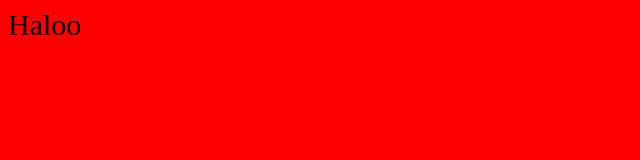
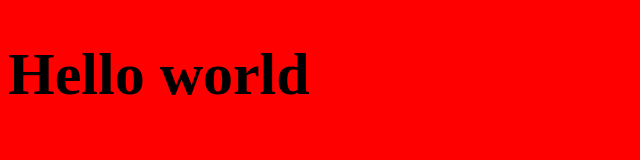
Before and after one commit to guzdix/sample-git, a plain HTML site: page index.html in a window 1280 px wide. Shown: the whole page, without its empty margins (0-640 px from the left). Drawn offline with Linux system fonts and the light colour scheme.

Commit message:
third initialize

```diff
--- a/index.html
+++ b/index.html
@@ -8,6 +8,6 @@
     <title>Document</title>
 </head>
 <body>
-    Haloo
+    <div><h1>Hello world</h1></div>
 </body>
 </html>
```
